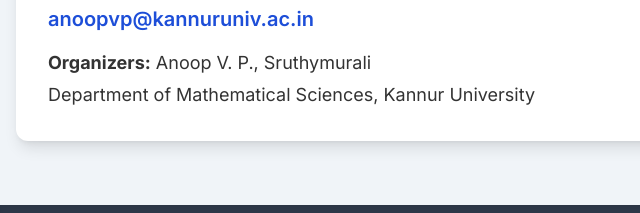
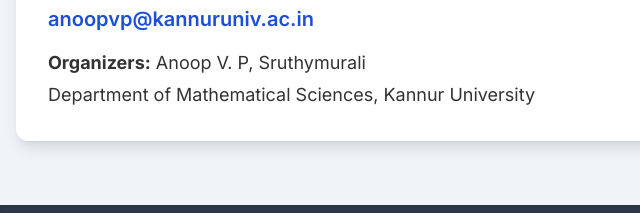
Before and after one commit to ku-math/bridgecourse, a plain HTML site: page index.html in a window 1280 px wide. Shown: the part 2810-3023 px from the top of the page, 0-640 px from the left. Drawn offline with nearby package versions, Linux system fonts and the light colour scheme.

Commit message:
update file

```diff
--- a/index.html
+++ b/index.html
@@ -249,7 +249,7 @@
             <p class="text-lg sm:text-xl font-semibold text-blue-700 mb-4">
                 <a href="mailto:anoopvp@kannuruniv.ac.in" class="hover:underline">anoopvp@kannuruniv.ac.in</a>
             </p>
-            <p class="text-base sm:text-lg leading-relaxed mb-1"><strong>Organizers:</strong> <a href="https://vpanoop.github.io">Anoop V. P.</a>, Sruthymurali</p>
+            <p class="text-base sm:text-lg leading-relaxed mb-1"><strong>Organizers:</strong> <a href="https://vpanoop.github.io">Anoop V. P</a>, Sruthymurali</p>
             <p class="text-base sm:text-lg leading-relaxed">Department of Mathematical Sciences, Kannur University</p>
         </section>
 
```
